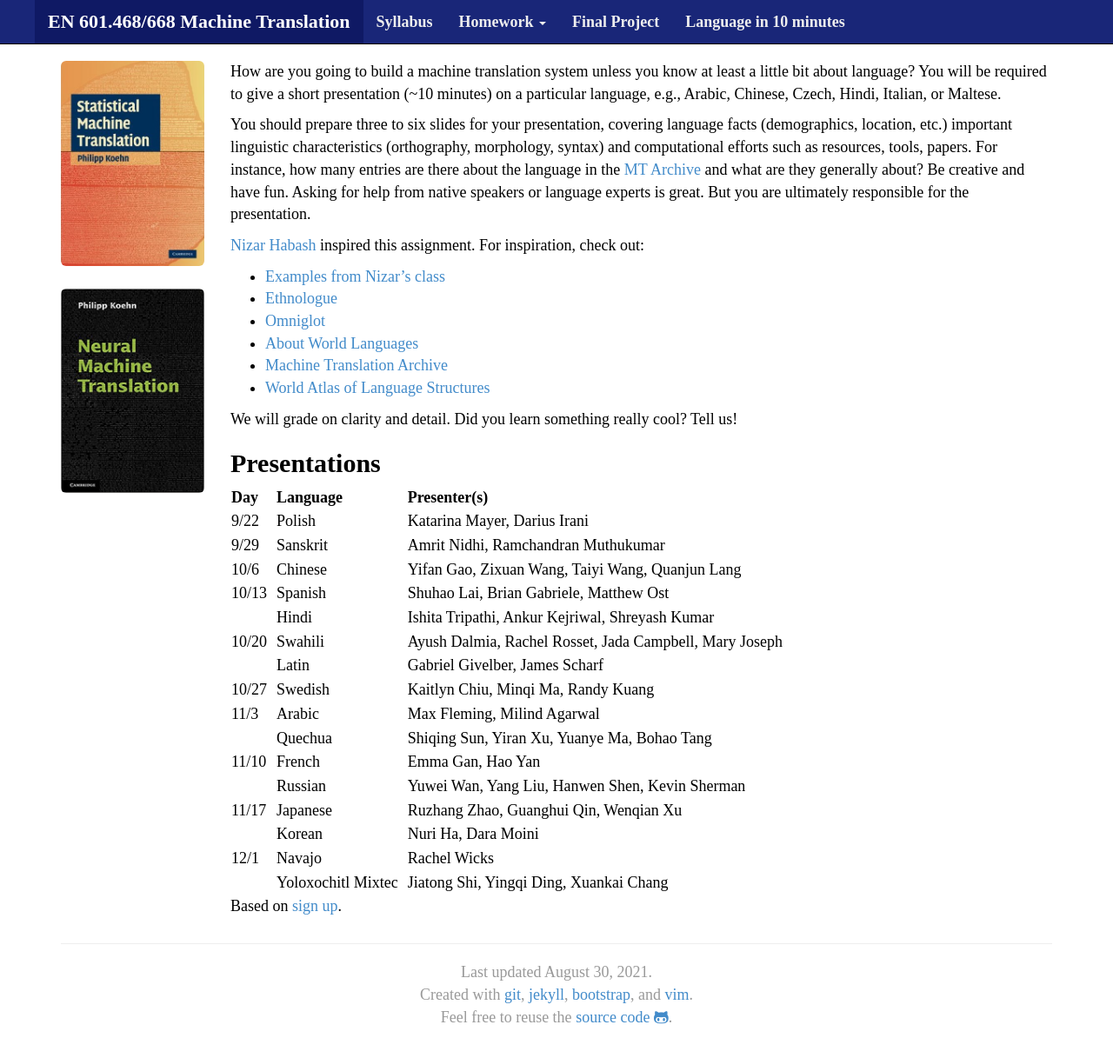
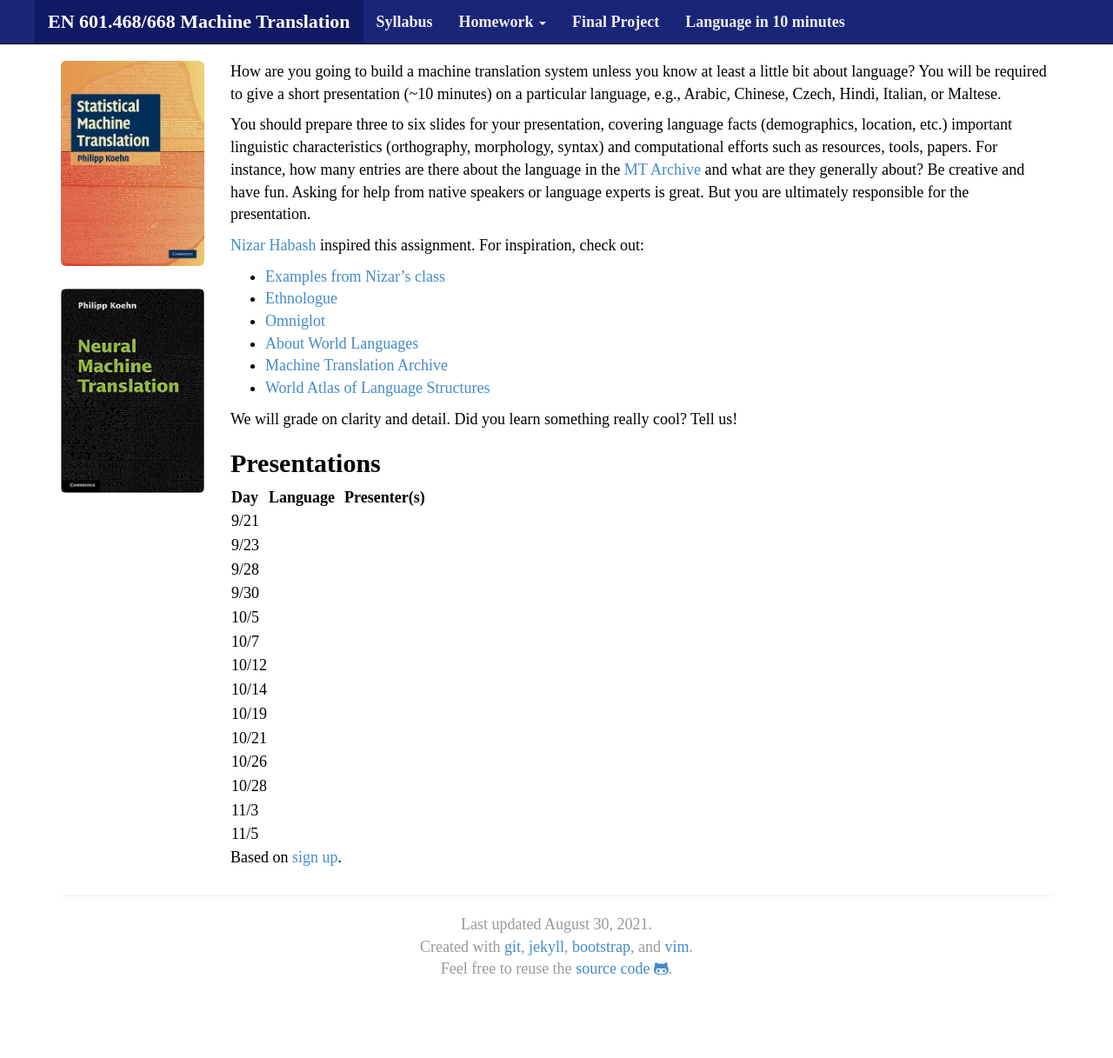
Before and after one commit to mt-class/jhu, a Jekyll site: the page built from lin10.md, in a window 1280 px wide and 1235 px high. Shown: the top 1217 px of the window at 87% size. Built offline with Jekyll 4.4.1, drawn with Linux system fonts in a browser that asks for light colours; nearby versions of some CDN libraries; some web fonts are replaced.

Commit message:
blank project / lang10

```diff
--- a/_layouts/default.html
+++ b/_layouts/default.html
@@ -50,10 +50,10 @@
               <a class="dropdown-toggle" data-toggle="dropdown" href="#">Homework <span class="caret"></span></a>
               <ol class="dropdown-menu">
                 <li><a href="hw0.html">1. Quality of Machine Translation</a></li>
-                <li><a href="hw1.html">2. Word Alignment</a></li>
+                <!-- <li><a href="hw1.html">2. Word Alignment</a></li>
                 <li><a href="hw2.html">3. Decoding</a></li>
                 <li><a href="hw3.html">4. Neural Machine Translation 1</a></li>
-                <li><a href="hw4.html">5. Neural Machine Translation 2</a></li>
+                <li><a href="hw4.html">5. Neural Machine Translation 2</a></li> -->
                 <!-- <li><a href="hw3.html">4. Evaluation</a></li>
                 <li><a href="hw4.html">5. Reranking</a></li>
                 <li><a href="hw5.html">6. Inflection</a></li> -->
--- a/lin10.md
+++ b/lin10.md
@@ -39,21 +39,19 @@ Presentations
 -------------
 
 | **Day**&nbsp;&nbsp; | **Language**&nbsp;&nbsp; | **Presenter(s)** |
-| 9/22  | Polish | Katarina Mayer, Darius Irani |
-| 9/29  | Sanskrit | Amrit Nidhi, Ramchandran Muthukumar |
-| 10/6  | Chinese | Yifan Gao, Zixuan Wang, Taiyi Wang, Quanjun Lang |
-| 10/13 | Spanish | Shuhao Lai, Brian Gabriele, Matthew Ost |
-|       | Hindi | Ishita Tripathi, Ankur Kejriwal, Shreyash Kumar |
-| 10/20 | Swahili | Ayush Dalmia, Rachel Rosset, Jada Campbell, Mary Joseph |
-|       | Latin | Gabriel Givelber, James Scharf |
-| 10/27&nbsp;&nbsp; | Swedish | Kaitlyn Chiu, Minqi Ma, Randy Kuang |
-| 11/3  | Arabic | Max Fleming, Milind Agarwal |
-|       | Quechua | Shiqing Sun, Yiran Xu, Yuanye Ma, Bohao Tang |
-| 11/10 | French | Emma Gan, Hao Yan |
-|       | Russian | Yuwei Wan, Yang Liu, Hanwen Shen, Kevin Sherman |
-| 11/17 | Japanese | Ruzhang Zhao, Guanghui Qin, Wenqian Xu |
-|       | Korean | Nuri Ha, Dara Moini |
-| 12/1  | Navajo | Rachel Wicks |
-|       | Yoloxochitl&nbsp;Mixtec&nbsp;&nbsp; | Jiatong Shi, Yingqi Ding, Xuankai Chang |
+| 9/21  | | |
+| 9/23  | | |
+| 9/28  | | |
+| 9/30  | | |
+| 10/5  | | |
+| 10/7  | | |
+| 10/12 | | |
+| 10/14 | | |
+| 10/19 | | |
+| 10/21 | | |
+| 10/26 | | |
+| 10/28 | | |
+| 11/3  | | |
+| 11/5  | | |
 
-Based on [sign up](https://docs.google.com/document/d/16nZiuk4555oQNVJ5H7AH_WpmanYC7H74H95ZczqRA-Y/edit?usp=sharing).
+Based on [sign up](https://docs.google.com/document/d/1FkkhtPAwUXGvmdigfIZvUmH2IUyWgI9cnt8gu9A2rhE/edit?usp=sharing).
```
Also changed, not shown: project.md (+7 -24 lines).
